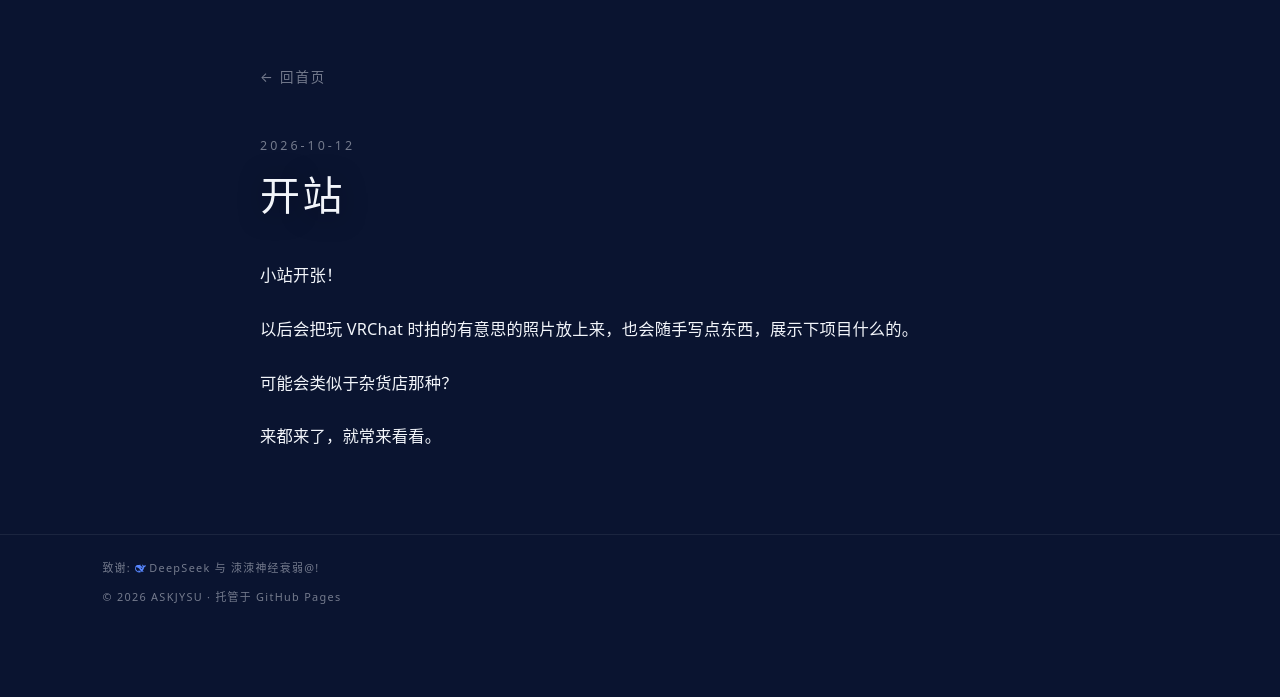
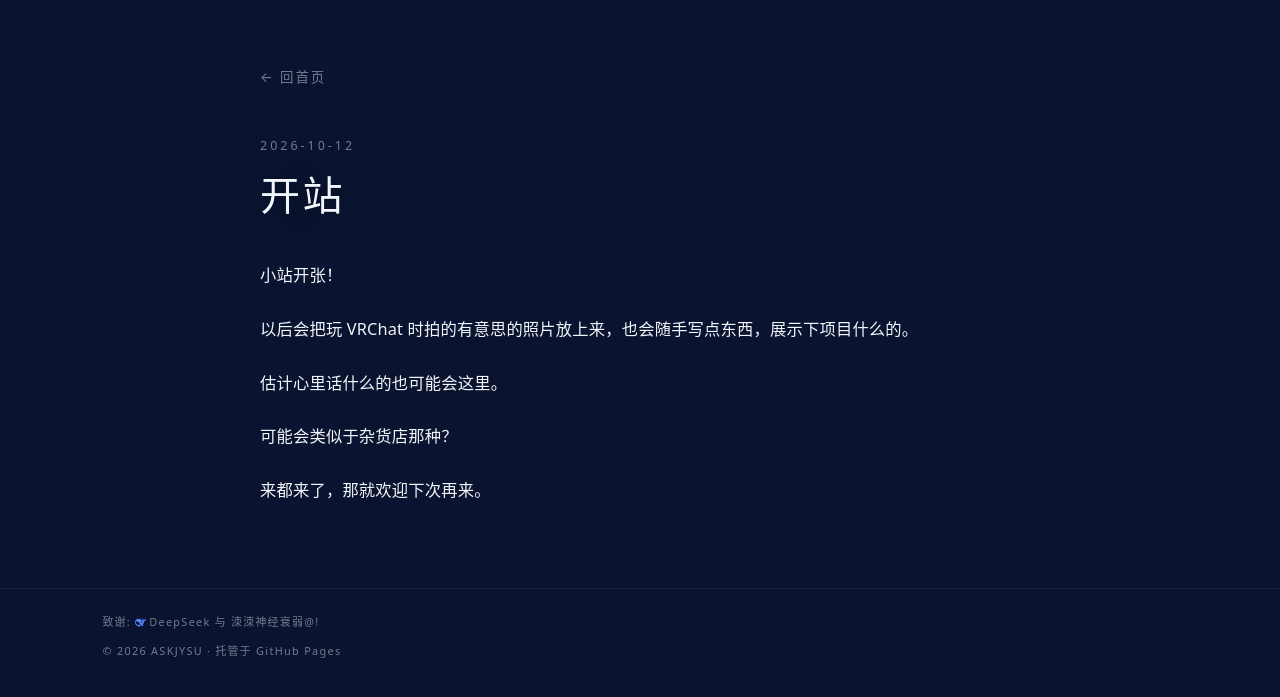
Before and after one commit to A5KJYSU/A5KJYSU.github.io, a Jekyll site: the page built from _posts/2026-10-12-opening.md, in a window 1280 px wide. Shown: the top 697 px of the page. Built offline with Jekyll 4.4.1, drawn with Linux system fonts in a browser that asks for light colours.

Commit message:
更新文章：开站

```diff
--- a/_posts/2026-10-12-opening.md
+++ b/_posts/2026-10-12-opening.md
@@ -9,6 +9,8 @@ description: "小站开张——杂货站？！。"
 
 以后会把玩 VRChat 时拍的有意思的照片放上来，也会随手写点东西，展示下项目什么的。
 
+估计心里话什么的也可能会这里。
+
 可能会类似于杂货店那种？
 
-来都来了，就常来看看。
+来都来了，那就欢迎下次再来。
```
